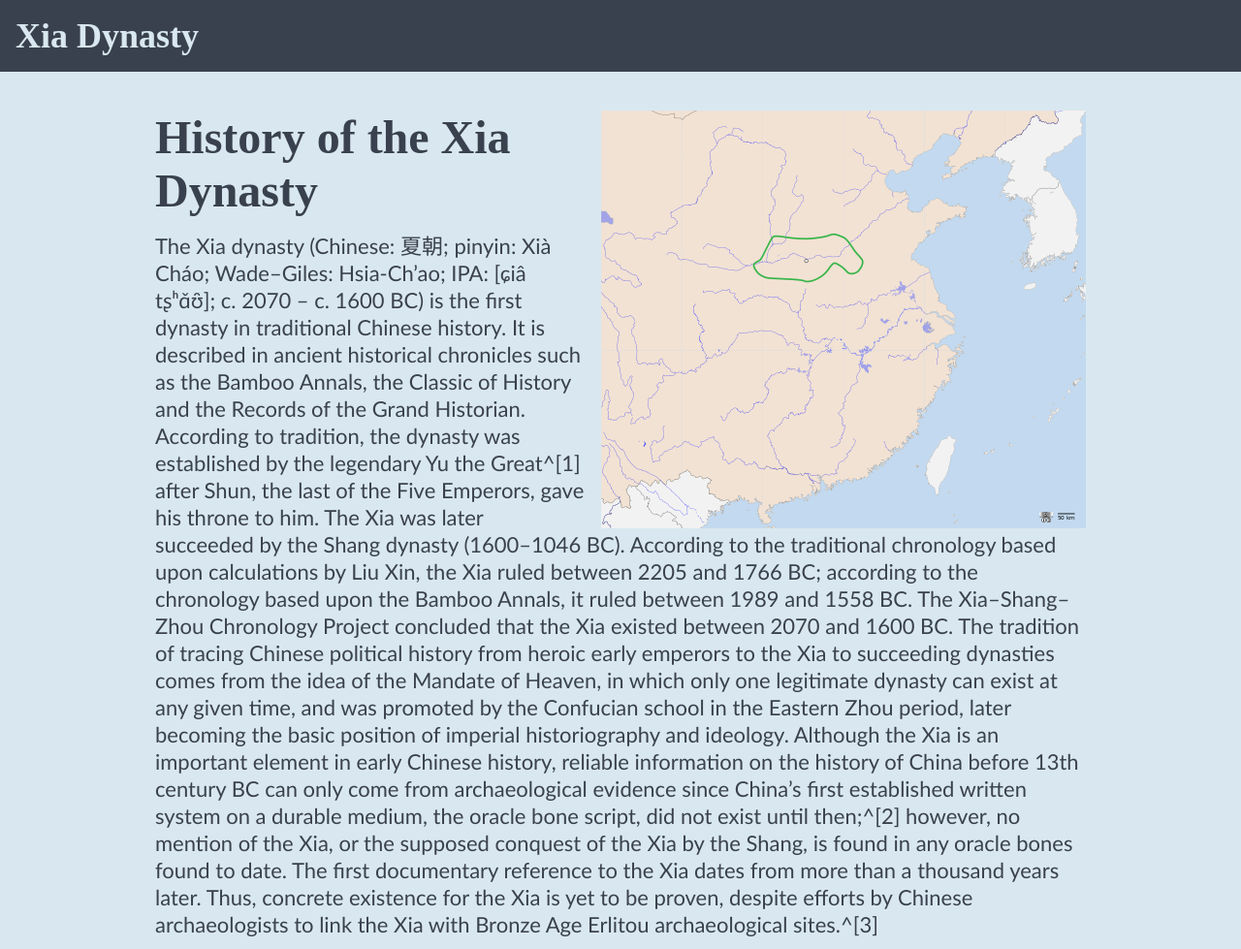
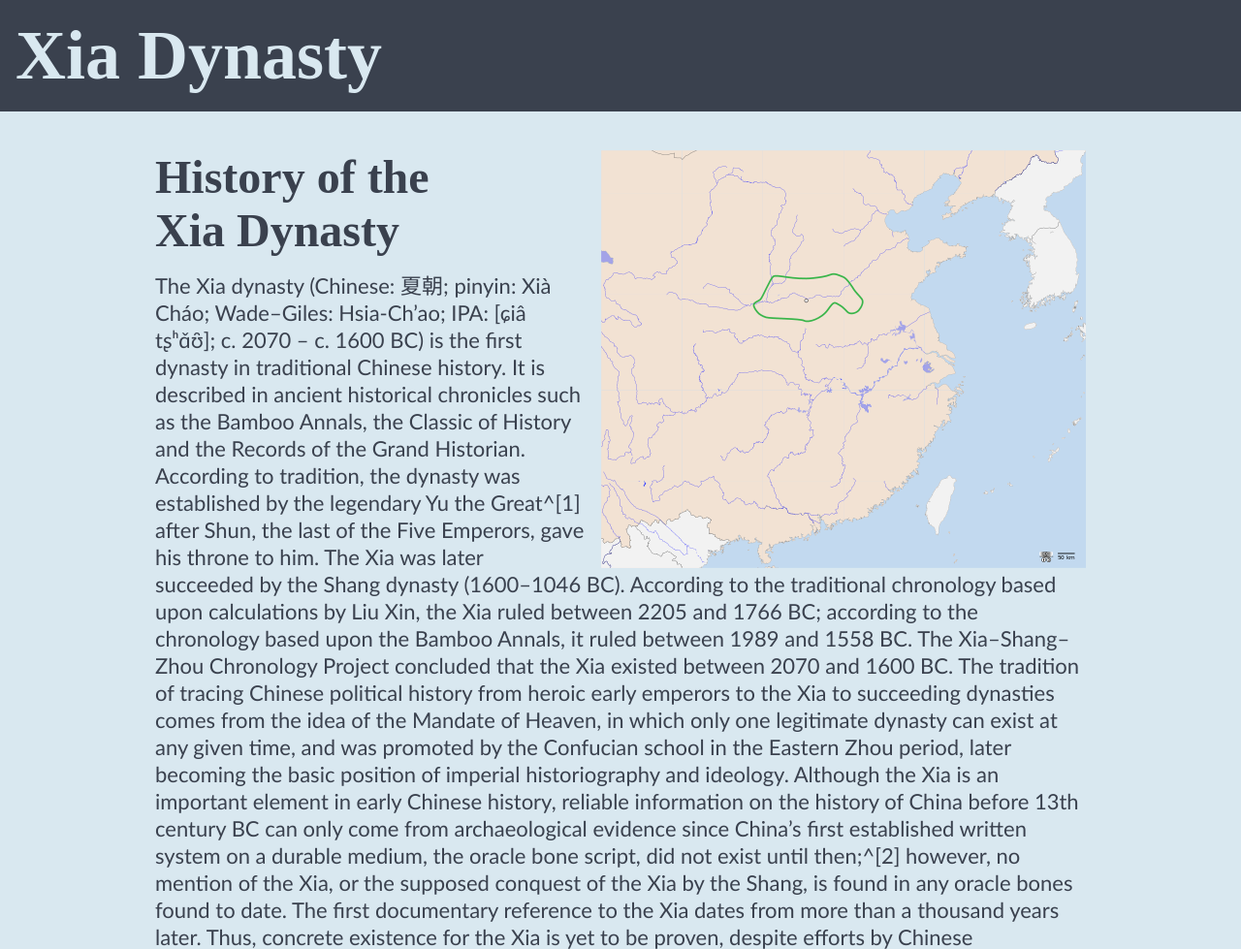
Before and after one commit to tanukilandslide/homework_01, a plain HTML site: page index.html in a window 1280 px wide. Shown: the top 979 px of the page at 97% size. Drawn offline with Linux system fonts and the light colour scheme.

Commit message:
Update style.css

```diff
--- a/css/style.css
+++ b/css/style.css
@@ -147,6 +147,9 @@ img{
 
     }
 
+    h1{
+        font-size: 72px;
+    }
 
     h2{
         font-size:48px;
@@ -169,7 +172,7 @@ img{
         padding: 0px;
     }
 
-    .history-header-line-two, .xia-dynasty-line-two{
+     .xia-dynasty-line-two{
     display: inline;
     }
 
```
